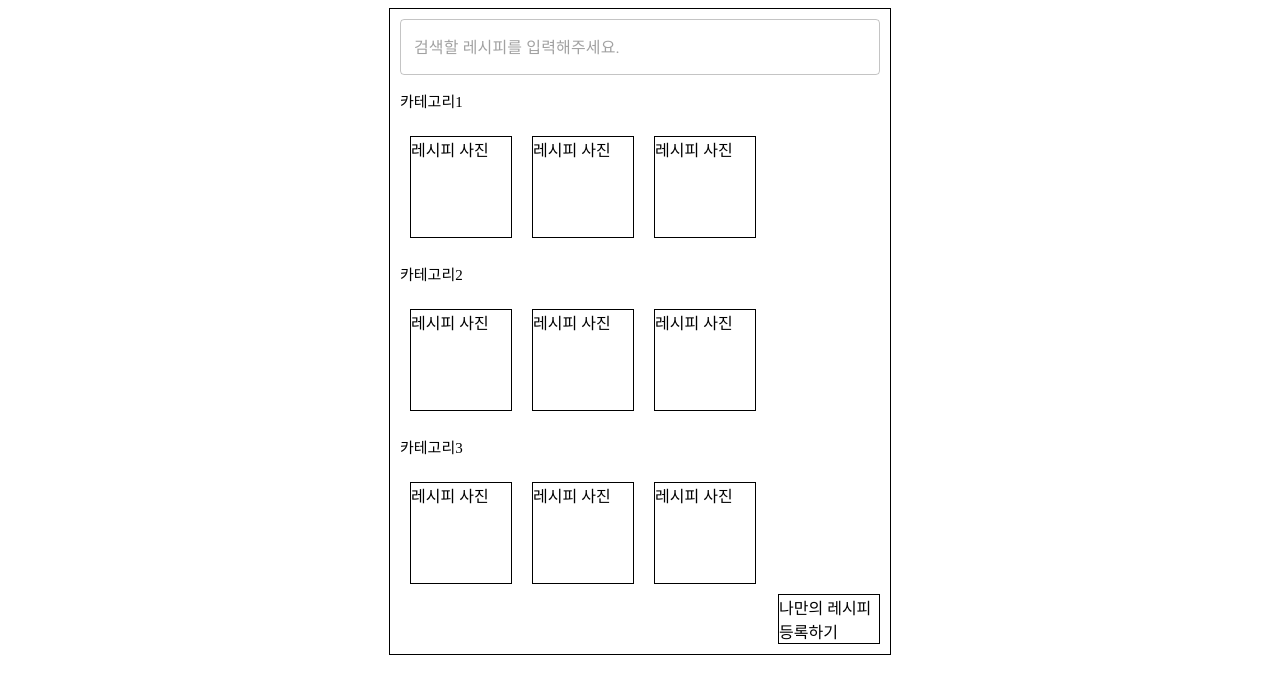
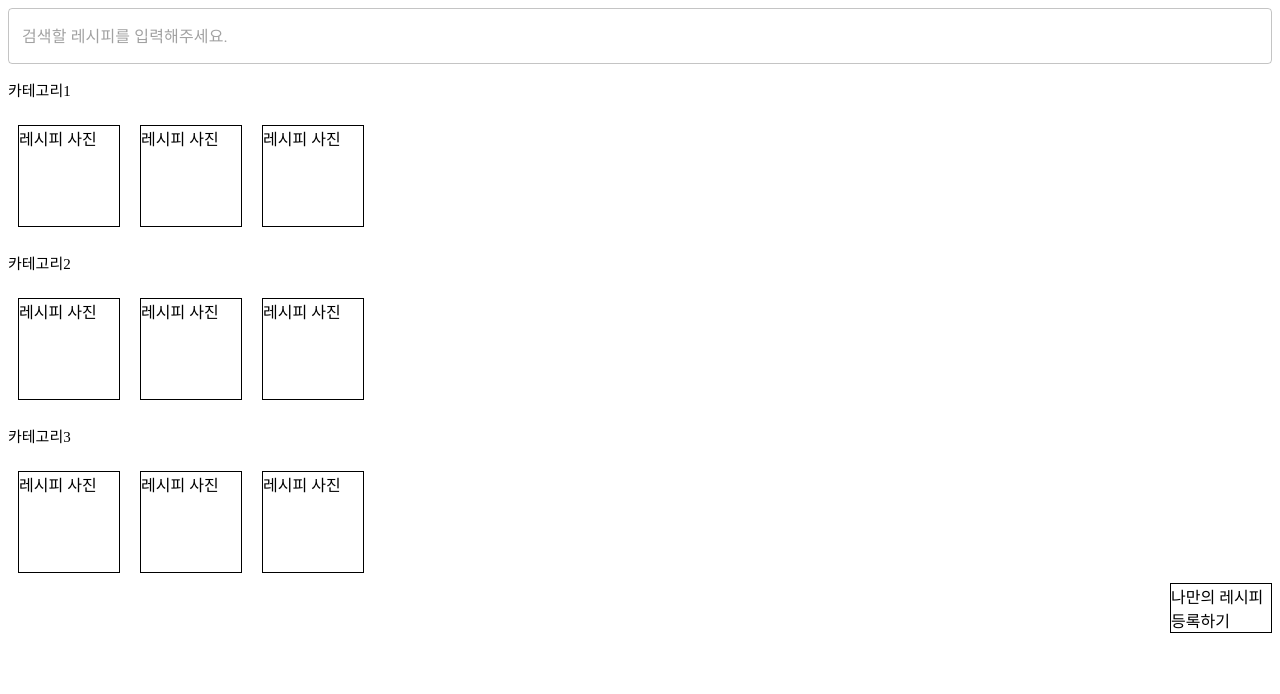
Before and after one commit to Cocktailer-Elice/cocktailer, a React (Vite) app in the folder Frontend/: page /cockcipe in a window 1280 px wide. Shown: the top 694 px of the page. Built offline with nearby package versions, Linux system fonts and the light colour scheme.

Commit message:
chore: wrapper 삭제

```diff
--- a/Frontend/src/pages/Cockcipe/CockcipePage.tsx
+++ b/Frontend/src/pages/Cockcipe/CockcipePage.tsx
@@ -4,21 +4,13 @@ import ApplyContainer from '../../containers/Cockcipe/ApplyContainer';
 import InputContainer from '../../containers/Cockcipe/InputContainer';
 import ListContainer from '../../containers/Cockcipe/ListContainer';
 
-const Wrapper = styled.div`
-  width: 480px;
-  height: auto;
-  margin: 0 auto;
-  border: 1px solid black;
-  padding: 10px;
-`;
-
 const CockcipePage = () => {
   return (
-    <Wrapper>
+    <>
       <InputContainer />
       <ListContainer />
       <ApplyContainer />
-    </Wrapper>
+    </>
   );
 };
 
```
